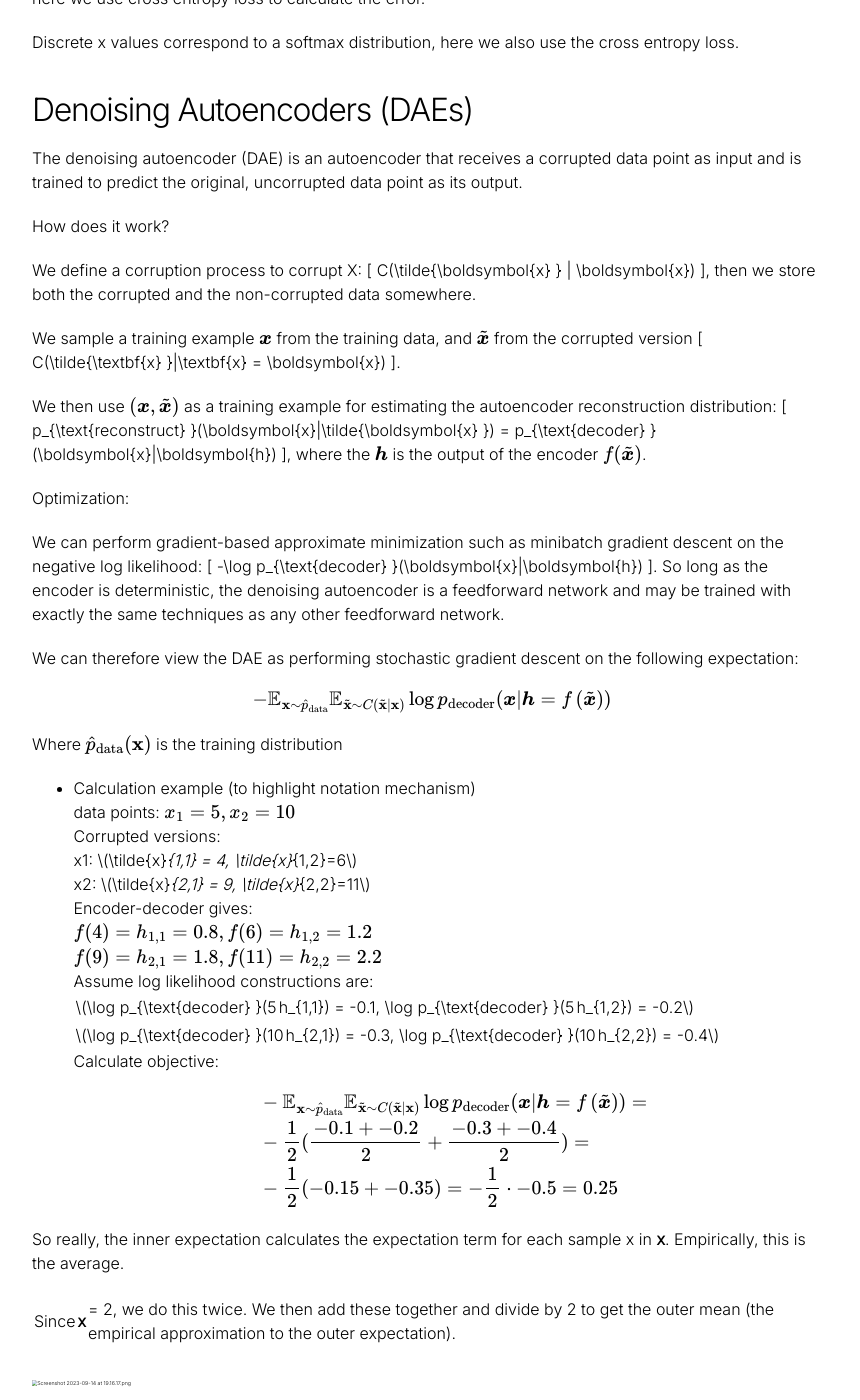
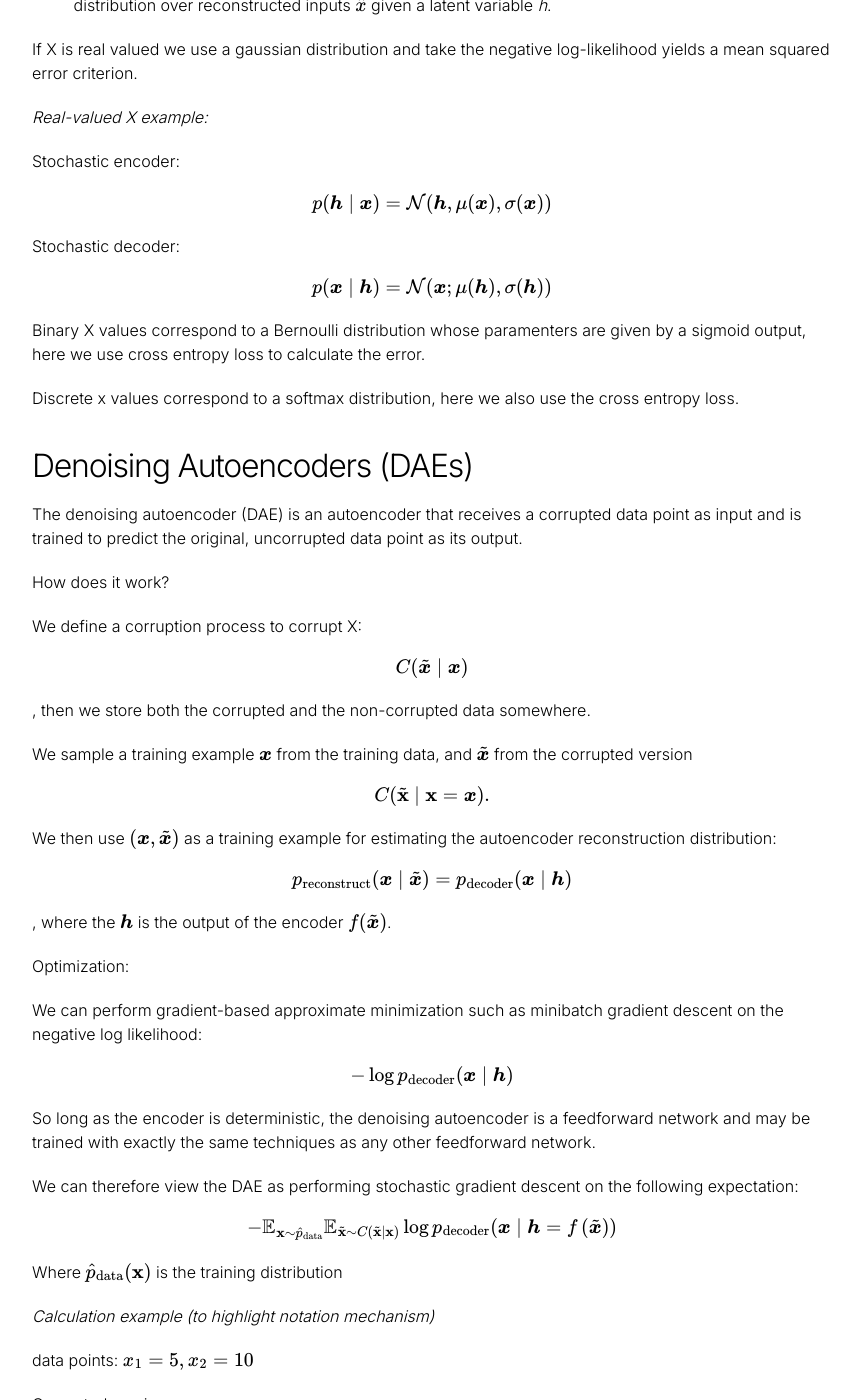
Before and after one commit to kristianernst/kristianernst.github.io, a Jekyll site: the page built from _posts/2023-09-07-autoencoders.markdown, in a window 1280 px wide and 1400 px high, scrolled down 6373 px. Shown: the whole window, without its empty margins (208-1068 px from the left). Built offline with Jekyll 4.4.1, drawn with Linux system fonts in a browser that asks for light colours; some web fonts are replaced; formulas are drawn with MathJax 3; comment, search, counter and statistics services are not loaded; some of the changed text lies outside the part shown.

Commit message:
updated math

```diff
--- a/_posts/2023-09-07-autoencoders.markdown
+++ b/_posts/2023-09-07-autoencoders.markdown
@@ -146,7 +162,7 @@ An autoencoder that has been regularized to be sparse must respond to unique sta
 
 We can think of the penalty Ω(h) simply as a regularizer term added to a feedforward network whose primary task is to copy the input to the output
 
-****Relation to bayesian inference****
+**Relation to bayesian inference**
 
 [Bayesian statistics](../math/statistics/bayesian_stat.md)
 
@@ -170,7 +186,7 @@ This is a different kind of prior. It's not about the model parameters but about
 In the context of a generative model like a Variational Autoencoder or a Gaussian Mixture Model, pmodel(h) represents the model's belief about what kinds of latent variables are likely before it sees any actual data *x*.
 
 Suppose we have a model with visible variables \\(\boldsymbol{x}\\) and latent variables \\(\boldsymbol{h}\\), with an explicit joint distribution
-\\(p_{\text{model} }(\boldsymbol{x},\boldsymbol{h}) = p_{\text{model} }(\boldsymbol{h})p_{\text{model} }(\boldsymbol{x}|\boldsymbol{h})\\) .
+\\(p_{\text{model} }(\boldsymbol{x},\boldsymbol{h}) = p_{\text{model} }(\boldsymbol{h})p_{\text{model} }(\boldsymbol{x}\mid\boldsymbol{h})\\) .
 
 Here \\(p_{\text{model} }(\boldsymbol{h})\\) is understood as the model’s prior distribution over the latent variables, representing the model’s beliefs prior to seeing \\(\boldsymbol{x}\\).
 
@@ -192,7 +208,7 @@ From this point of view, with the chosen ***h*** we are maximizing:
 
 $$
 \begin{align}
-	\log p_{\text{model} }(\boldsymbol{h},\boldsymbol{x}) = \log p_{\text{model} }(\boldsymbol{h}) + \log p_{\text{model} }(\boldsymbol{x}|\boldsymbol{h}).
+	\log p_{\text{model} }(\boldsymbol{h},\boldsymbol{x}) = \log p_{\text{model} }(\boldsymbol{h}) + \log p_{\text{model} }(\boldsymbol{x}\mid\boldsymbol{h}).
 \end{align}
 $$
 
@@ -200,7 +216,7 @@ $$
 
 $$
 \begin{align}
-p_{\text{model} }(h_i)=\frac{\lambda}{2}e^{-\lambda|h_i|},
+p_{\text{model} }(h_i)=\frac{\lambda}{2}e^{-\lambda\midh_i\mid},
 \end{align}
 $$
 
@@ -208,13 +224,13 @@ corresponds to the absolute value sparsity penalty. Expressing the log-prior as
 
 $$
 \begin{align}
-\Omega(\boldsymbol{h}) = \lambda\sum_i|h_i|
+\Omega(\boldsymbol{h}) = \lambda\sum_i\midh_i\mid
 \end{align}
 $$
 
 $$
 \begin{align}
--\log p_{\text{model} }(\boldsymbol{h}) = \sum_i\left(\lambda|h_i|-\log\frac{\lambda}{2}\right) = \Omega(\boldsymbol{h})+\text{const}
+-\log p_{\text{model} }(\boldsymbol{h}) = \sum_i\left(\lambda\midh_i\mid-\log\frac{\lambda}{2}\right) = \Omega(\boldsymbol{h})+\text{const}
 \end{align}
 $$
 
@@ -246,7 +262,7 @@ Stochastic encoder:
 
 $$
 \begin{align}
-p(\boldsymbol{h}|\boldsymbol{x}) = \mathcal{N}(\boldsymbol{h}, \mu(\boldsymbol{x}), \sigma(\boldsymbol{x}))
+p(\boldsymbol{h}\mid\boldsymbol{x}) = \mathcal{N}(\boldsymbol{h}, \mu(\boldsymbol{x}), \sigma(\boldsymbol{x}))
 \end{align}
 $$
 
@@ -254,7 +270,7 @@ Stochastic decoder:
 
 $$
 \begin{align}
-p(\boldsymbol{x} | \boldsymbol{h}) = \mathcal{N}(\boldsymbol{x};\mu(\boldsymbol{h}),\sigma(\boldsymbol{h}))
+p(\boldsymbol{x} \mid \boldsymbol{h}) = \mathcal{N}(\boldsymbol{x};\mu(\boldsymbol{h}),\sigma(\boldsymbol{h}))
 \end{align}
 $$
 
@@ -269,70 +285,81 @@ The denoising autoencoder (DAE) is an autoencoder that receives a corrupted data
 How does it work?
 
 We define a corruption process to corrupt X:
-\[
-	C(\tilde{\boldsymbol{x} } | \boldsymbol{x})
-\], then we store both the corrupted and the non-corrupted data somewhere.
+
+$$
+	C(\tilde{\boldsymbol{x} } \mid \boldsymbol{x})
+$$
+
+, then we store both the corrupted and the non-corrupted data somewhere.
 
 We sample a training example \\(\boldsymbol{x}\\) from the training data, and \\(\tilde{\boldsymbol{x} }\\) from the corrupted version
-\[
-	C(\tilde{\textbf{x} }|\textbf{x} = \boldsymbol{x})
-\].
+
+$$
+	C(\tilde{\textbf{x} }\mid\textbf{x} = \boldsymbol{x}) .
+$$
 
 We then use \\((\boldsymbol{x}, \tilde{\boldsymbol{x} })\\) as a training example for estimating the autoencoder reconstruction distribution:
-\[
-	p_{\text{reconstruct} }(\boldsymbol{x}|\tilde{\boldsymbol{x} }) = p_{\text{decoder} }(\boldsymbol{x}|\boldsymbol{h})
-\], where the \\(\boldsymbol{h}\\) is the output of the encoder \\(f(\tilde{\boldsymbol{x}})\\).
+
+$$
+	p_{\text{reconstruct} }(\boldsymbol{x}\mid\tilde{\boldsymbol{x} }) = p_{\text{decoder} }(\boldsymbol{x}\mid\boldsymbol{h})
+$$
+
+, where the \\(\boldsymbol{h}\\) is the output of the encoder \\(f(\tilde{\boldsymbol{x}})\\).
 
 Optimization:
 
 We can perform gradient-based approximate minimization such as minibatch gradient descent on the negative log likelihood:
-\[
-	-\log p_{\text{decoder} }(\boldsymbol{x}|\boldsymbol{h})
-\]. So long as the encoder is deterministic, the denoising autoencoder is a feedforward network and may be trained with exactly the same techniques as any other feedforward network.
+
+$$
+	-\log p_{\text{decoder} }(\boldsymbol{x}\mid\boldsymbol{h})
+$$
+
+So long as the encoder is deterministic, the denoising autoencoder is a feedforward network and may be trained with exactly the same techniques as any other feedforward network.
 
 We can therefore view the DAE as performing stochastic gradient descent on the following expectation:
 
 $$
--\mathbb{E}_{\textbf{x}\sim \hat{p}_\text{data} }\mathbb{E}_{\tilde{\textbf{x} }\sim C(\tilde{\textbf{x} }|\textbf{x})}\log p_{\text{decoder} }(\boldsymbol{x}|\boldsymbol{h} = f\left(\tilde{\boldsymbol{x} })\right)
+-\mathbb{E}_{\textbf{x}\sim \hat{p}_\text{data} }\mathbb{E}_{\tilde{\textbf{x} }\sim C(\tilde{\textbf{x} }\mid\textbf{x})}\log p_{\text{decoder} }(\boldsymbol{x}\mid\boldsymbol{h} = f\left(\tilde{\boldsymbol{x} })\right)
 $$
 
 Where \\(\hat{p}_{\text{data} }(\textbf{x})\\) is the training distribution
 
-- Calculation example (to highlight notation mechanism)
 
-	data points: \\(x_1 = 5, x_2 = 10\\)
+*Calculation example (to highlight notation mechanism)*
 
-	Corrupted versions:
+data points: \\(x_1 = 5, x_2 = 10\\)
 
-	x1: \\(\tilde{x}_{1,1} = 4, \tilde{x}_{1,2}=6\\)
+Corrupted versions:
 
-	x2: \\(\tilde{x}_{2,1} = 9, \tilde{x}_{2,2}=11\\)
+x1: \\(\tilde{x}_{1,1} = 4, \tilde{x}_{1,2}=6\\)
 
-	Encoder-decoder gives:
+x2: \\(\tilde{x}_{2,1} = 9, \tilde{x}_{2,2}=11\\)
 
-	\\(f(4)=h_{1,1}=0.8, f(6)=h_{1,2}=1.2\\)
+Encoder-decoder gives:
 
-	\\(f(9)=h_{2,1}=1.8, f(11)=h_{2,2}=2.2\\)
+\\(f(4)=h_{1,1}=0.8, f(6)=h_{1,2}=1.2\\)
 
-	Assume log likelihood constructions are:
+\\(f(9)=h_{2,1}=1.8, f(11)=h_{2,2}=2.2\\)
 
-	\\(\log p_{\text{decoder} }(5|h_{1,1}) = -0.1, \log p_{\text{decoder} }(5|h_{1,2}) = -0.2\\)
+Assume log likelihood constructions are:
 
-	\\(\log p_{\text{decoder} }(10|h_{2,1}) = -0.3, \log p_{\text{decoder} }(10|h_{2,2}) = -0.4\\)
+\\(\log p_{\text{decoder} }(5\midh_{1,1}) = -0.1, \log p_{\text{decoder} }(5\midh_{1,2}) = -0.2\\)
 
-	Calculate objective:
+\\(\log p_{\text{decoder} }(10\midh_{2,1}) = -0.3, \log p_{\text{decoder} }(10\midh_{2,2}) = -0.4\\)
 
-	$$
-	\begin{align*}
-	& -\mathbb{E}_{\textbf{x}\sim \hat{p}_\text{data} }\mathbb{E}_{\tilde{\textbf{x} }\sim C(\tilde{\textbf{x} }|\textbf{x})}\log p_{\text{decoder} }(\boldsymbol{x}|\boldsymbol{h} = f\left(\tilde{\boldsymbol{x} })\right) =  \\ & -\frac{1}{2}(\frac{-0.1 + -0.2}{2} + \frac{-0.3 + -0.4}{2}) = \\ & - \frac{1}{2}(-0.15 + -0.35) = -\frac{1}{2} \cdot -0.5 = 0.25
-	\end{align*}
-	$$
+Calculate objective:
+
+$$
+\begin{align*}
+& -\mathbb{E}_{\textbf{x}\sim \hat{p}_\text{data} }\mathbb{E}_{\tilde{\textbf{x} }\sim C(\tilde{\textbf{x} }\mid\textbf{x})}\log p_{\text{decoder} }(\boldsymbol{x}\mid\boldsymbol{h} = f\left(\tilde{\boldsymbol{x} })\right) =  \\ & -\frac{1}{2}(\frac{-0.1 + -0.2}{2} + \frac{-0.3 + -0.4}{2}) = \\ & - \frac{1}{2}(-0.15 + -0.35) = -\frac{1}{2} \cdot -0.5 = 0.25
+\end{align*}
+$$
 
 So really, the inner expectation calculates the expectation term for each sample x in **x**. Empirically, this is the average.
 
-Since |**x**| = 2, we do this twice. We then add these together and divide by 2 to get the outer mean (the empirical approximation to the outer expectation).
+Since \mid**x**\mid = 2, we do this twice. We then add these together and divide by 2 to get the outer mean (the empirical approximation to the outer expectation).
 
-<img src="assets/Screenshot_2023-09-14_at_19.16.17.png" alt="Screenshot 2023-09-14 at 19.16.17.png" style="zoom: 33%;" />
+<img src="assets/architectures/Screenshot_2023-09-14_at_19.16.17.png" alt="Screenshot 2023-09-14 at 19.16.17.png" style="zoom: 33%;" />
 
 ### Score matching
 
@@ -373,7 +400,7 @@ The vector points in the direction in which log p(x) increases most rapidly.
 
 Learning the gradient field of \\(\log p_{\text{data} }\\) is one way to learn the structure of \\(p_{\text{data} }\\) itself.
 
-A very important property of DAEs is that their training criterion (with conditionally Gaussian p(x | h)) makes the autoencoder learn a vector field (g(f(x)) − x) that estimates the score of the data distribution. (figure 14.4)
+A very important property of DAEs is that their training criterion (with conditionally Gaussian p(x \mid h)) makes the autoencoder learn a vector field (g(f(x)) − x) that estimates the score of the data distribution. (figure 14.4)
 
 ## Learning manifolds with Autoencoders
 
@@ -473,7 +500,7 @@ This leads to the Variational autoencoder;
 Decoder
 
 $$
-p_\theta(x|z)=\mathcal{N}\left(x|\underbrace{\mu_\theta(z)}_{\text {FFNN } }, \underbrace{\operatorname{diag}\left(\sigma_\theta^2(z)\right)}_{\text {FFNN} }\right)
+p_\theta(x\midz)=\mathcal{N}\left(x\mid\underbrace{\mu_\theta(z)}_{\text {FFNN } }, \underbrace{\operatorname{diag}\left(\sigma_\theta^2(z)\right)}_{\text {FFNN} }\right)
 $$
 
 Assume \\(x\\) is continuous, then we can model \\(x\\)’s distribution with a gaussian normal distribution, and we use neural networks to describe the mean and the variance.
@@ -485,7 +512,7 @@ So our NN is now used as a mapping from \\(z\\) to a mean value and a variance v
 Encoder:
 
 $$
-q_\phi(z|x)=\mathcal{N}\left(z|\underbrace{\mu_\phi(x)}_{\text{FFNN} }, \underbrace{\operatorname{diag}\left(\sigma^2_\phi(x)\right)}_{\text{FFNN} }\right)
+q_\phi(z\midx)=\mathcal{N}\left(z\mid\underbrace{\mu_\phi(x)}_{\text{FFNN} }, \underbrace{\operatorname{diag}\left(\sigma^2_\phi(x)\right)}_{\text{FFNN} }\right)
 $$
 
 The encoder goes the other way around, it maps input \\(x\\) to a mean and variance of \\(z\\).
@@ -501,7 +528,7 @@ $$
 $$
 
 $$
-\begin{align*}\log p_\theta(x) & \geq \mathcal{L}_{\theta, \phi}(x) = \color{red} \int q_{\theta}(z|x)\log \left(\frac{p_\theta(x|z)p(z)}{q_\phi(z|x)}\right)dz \\ & = \underbrace{\mathbb{E}_{q_\phi(z|x)}[\log p_\theta(x|z)]}_{\mathbb{E}_q \log\text{likelihood} }+ \underbrace{\mathbb{E}_{q_\phi(z|x)}\left[\log\frac{p(z)}{q_\phi (z|x)}\right]}_{\text{regularization} }\end{align*}
+\begin{align*}\log p_\theta(x) & \geq \mathcal{L}_{\theta, \phi}(x) = \color{red} \int q_{\theta}(z\midx)\log \left(\frac{p_\theta(x\midz)p(z)}{q_\phi(z\midx)}\right)dz \\ & = \underbrace{\mathbb{E}_{q_\phi(z\midx)}[\log p_\theta(x\midz)]}_{\mathbb{E}_q \log\text{likelihood} }+ \underbrace{\mathbb{E}_{q_\phi(z\midx)}\left[\log\frac{p(z)}{q_\phi (z\midx)}\right]}_{\text{regularization} }\end{align*}
 $$
 
 We can write a lower bound of the likelihood. It is still an integral over \\(z\\), but it turns out, it is much easier to evaluate than the original integral.
@@ -552,7 +579,7 @@ The variational distribution is of course limited in a way, that we have taken a
 
 **Encoder**  \\(z = \mu_\phi(x) + \sigma(x) \otimes \epsilon\\)
 
-**Decoder**  \\(p_\theta(x|z) = \mathcal{N}\left(x|\mu_\theta(z),\operatorname{diag}(\sigma^2_\theta(z))\right)\\)
+**Decoder**  \\(p_\theta(x\midz) = \mathcal{N}\left(x\mid\mu_\theta(z),\operatorname{diag}(\sigma^2_\theta(z))\right)\\)
 
 - We allow us to compute the conditional density of our observed observation \\(x\\).
 
@@ -565,16 +592,16 @@ The variational distribution is of course limited in a way, that we have taken a
 
 How it works:
 
-To generate a sample from the model, VAE draws a sample \\(\boldsymbol{z}\\) from the coding distribution \\(p_{\text{model} }(\boldsymbol{z})\\). This sample then run through a differentiable generator network \\(g(\boldsymbol{z})\\). Finally \\(\boldsymbol{x}\\) is sampled from a distribution \\(p_{\text{model} }(\boldsymbol{x};g(\boldsymbol{z})) = p_{\text{model} }(\boldsymbol{x}|\boldsymbol{z})\\).
+To generate a sample from the model, VAE draws a sample \\(\boldsymbol{z}\\) from the coding distribution \\(p_{\text{model} }(\boldsymbol{z})\\). This sample then run through a differentiable generator network \\(g(\boldsymbol{z})\\). Finally \\(\boldsymbol{x}\\) is sampled from a distribution \\(p_{\text{model} }(\boldsymbol{x};g(\boldsymbol{z})) = p_{\text{model} }(\boldsymbol{x}\mid\boldsymbol{z})\\).
 
-However, during training, the approximate inference network (or encoder) \\(q(\boldsymbol{z}|\boldsymbol{x})\\) is used to obtain \\(\boldsymbol{z}\\) and \\(p_{\text{model} }(\boldsymbol{x}|\boldsymbol{z})\\) is then viewed as the decoder network.
+However, during training, the approximate inference network (or encoder) \\(q(\boldsymbol{z}\mid\boldsymbol{x})\\) is used to obtain \\(\boldsymbol{z}\\) and \\(p_{\text{model} }(\boldsymbol{x}\mid\boldsymbol{z})\\) is then viewed as the decoder network.
 
 The key insight behind VAEs is that they can be trained by maximizing the variational lower bound \\(\mathcal{L}(q)\\) associated with data point \\(\boldsymbol{x}\\):
 
 
 
 \[
-\begin{align} \mathcal{L}(q) & = \mathbb{E}_{\boldsymbol{z} \sim q(\boldsymbol{z} | \boldsymbol{x})\log p_{\text{model} } (\boldsymbol{z}|\boldsymbol{x}) + \mathcal{H}(q(\textbf{z}|\boldsymbol{x}))} \\ &= \mathbb{E}_{\boldsymbol{z} \sim q(\boldsymbol{z} | \boldsymbol{x})\log p_{\text{model} } (\boldsymbol{x}|\boldsymbol{z})} - D_{KL}(q(\textbf{z}|\boldsymbol{x})\|p_{\text{model} }(\textbf{z})) \\ & \leq \log p_{\text{model} }(\boldsymbol{x}). \end{align}
+\begin{align} \mathcal{L}(q) & = \mathbb{E}_{\boldsymbol{z} \sim q(\boldsymbol{z} \mid \boldsymbol{x})\log p_{\text{model} } (\boldsymbol{z}\mid\boldsymbol{x}) + \mathcal{H}(q(\textbf{z}\mid\boldsymbol{x}))} \\ &= \mathbb{E}_{\boldsymbol{z} \sim q(\boldsymbol{z} \mid \boldsymbol{x})\log p_{\text{model} } (\boldsymbol{x}\mid\boldsymbol{z})} - D_{KL}(q(\textbf{z}\mid\boldsymbol{x})\|p_{\text{model} }(\textbf{z})) \\ & \leq \log p_{\text{model} }(\boldsymbol{x}). \end{align}
 \]
 
 VAE Pytorch implementation:
```
Also changed, not shown: other parts of _posts/2023-09-07-autoencoders.markdown (+21 -5 lines), _posts/2023-10-11-compute.markdown (+31 -3 lines).
